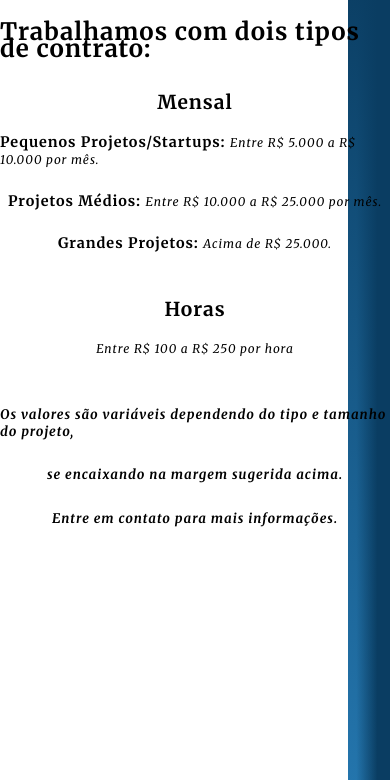
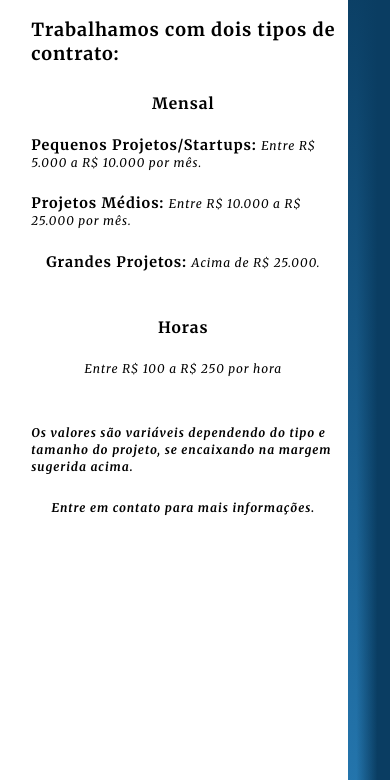
Before and after one commit to IvanLopesGit/data-consultancy, a Django app: page /pricing/ in a window 390 px wide. Shown: the part 48-828 px from the top of the page. Run offline with Django 5.2, Linux system fonts and the light colour scheme; style sheets or scripts are compiled from the project's sources.

Commit message:
Finalização do desenvolvimento

```diff
--- a/data-consultancy/myapp/static/css/examples.css
+++ b/data-consultancy/myapp/static/css/examples.css
@@ -43,6 +43,10 @@
   margin: 1.2rem 0 0;
 }
 
+.mobile-only {
+  display: none;
+}
+
 @media only screen and (max-width: 768px) {
   .mobile-only {
     padding-top: 1rem;
--- a/data-consultancy/myapp/static/css/pricing.css
+++ b/data-consultancy/myapp/static/css/pricing.css
@@ -4,6 +4,16 @@
   align-items: center;
   line-height: 1.4rem;
   letter-spacing: 0.08rem;
+}
+@media (max-width: 768px) {
+  .pricing-content-container {
+    padding: 0 9% 0 8%;
+  }
+}
+@media (max-width: 480px) {
+  .pricing-content-container {
+    padding: 0 14% 0 8%;
+  }
 }
 
 .bold {
@@ -18,6 +28,18 @@
   font-size: 2rem;
   font-weight: 700;
 }
+@media (max-width: 768px) {
+  .titles {
+    line-height: 2rem !important;
+    font-size: 1.5rem;
+  }
+}
+@media (max-width: 480px) {
+  .titles {
+    line-height: 2rem !important;
+    font-size: 1.5rem;
+  }
+}
 
 .subtitles {
   font-size: 1.2rem;
@@ -25,8 +47,18 @@
 .subtitles-contrast {
   font-size: 1.6rem;
 }
+@media (max-width: 768px) {
+  .subtitles-contrast {
+    font-size: 1.3rem;
+  }
+}
 .subtitles-info {
   font-size: 1.1rem;
 }
+@media (max-width: 768px) {
+  .subtitles-info {
+    font-size: 1rem;
+  }
+}
 
 /*# sourceMappingURL=pricing.css.map */
--- a/data-consultancy/myapp/static/scss/examples.scss
+++ b/data-consultancy/myapp/static/scss/examples.scss
@@ -42,6 +42,10 @@
     }
 }
 
+.mobile-only {
+    display: none;
+}
+
 @media only screen and (max-width: 768px) {
     .mobile-only {
         padding-top: 1rem;
--- a/data-consultancy/myapp/static/scss/pricing.scss
+++ b/data-consultancy/myapp/static/scss/pricing.scss
@@ -4,6 +4,14 @@
     align-items: center;
     line-height: 1.4rem;
     letter-spacing: 0.08rem;
+
+    @media (max-width: 768px) {
+        padding: 0 9% 0 8%;
+    }
+
+    @media (max-width: 480px) {
+        padding: 0 14% 0 8%;
+    }
 }
 
 .bold {
@@ -17,6 +25,16 @@
 .titles {
     font-size: 2rem;
     font-weight: 700;
+
+    @media (max-width: 768px) {
+        line-height: 2rem !important;
+        font-size: 1.5rem;
+    }
+
+    @media (max-width: 480px) {
+        line-height: 2rem !important;
+        font-size: 1.5rem;
+    }
 }
 
 .subtitles {
@@ -24,9 +42,17 @@
 
     &-contrast {
         font-size: 1.6rem;
+
+        @media (max-width: 768px) {
+            font-size: 1.3rem;
+        }
     }
 
     &-info {
         font-size: 1.1rem;
+
+        @media (max-width: 768px) {
+            font-size: 1rem;
+        }
     }
 }
--- a/data-consultancy/myapp/templates/pricing.html
+++ b/data-consultancy/myapp/templates/pricing.html
@@ -35,9 +35,9 @@
 
         <p class="bold italic subtitles-info">
             Os valores são variáveis dependendo do tipo e tamanho do projeto,
-        </p>
-        <p class="bold italic subtitles-info">
-            se encaixando na margem sugerida acima.
+            <span class="bold italic subtitles-info">
+                se encaixando na margem sugerida acima.
+            </span>
         </p>
         <p class="bold italic subtitles-info">
             Entre em contato para mais informações.
```
Also changed, not shown: data-consultancy/myapp/static/css/about.css (+21 -3 lines), data-consultancy/myapp/static/css/contact.css (+17 -0 lines), data-consultancy/myapp/static/css/services.css (+31 -8 lines), data-consultancy/myapp/static/scss/about.scss (+17 -12 lines), data-consultancy/myapp/static/scss/contact.scss (+18 -0 lines), data-consultancy/myapp/static/scss/services.scss (+38 -23 lines), data-consultancy/myapp/templates/contact.html (+9 -6 lines), data-consultancy/myapp/static/assets/email.png (added), data-consultancy/myapp/static/assets/whatsapp.png (added), 5 other files.
